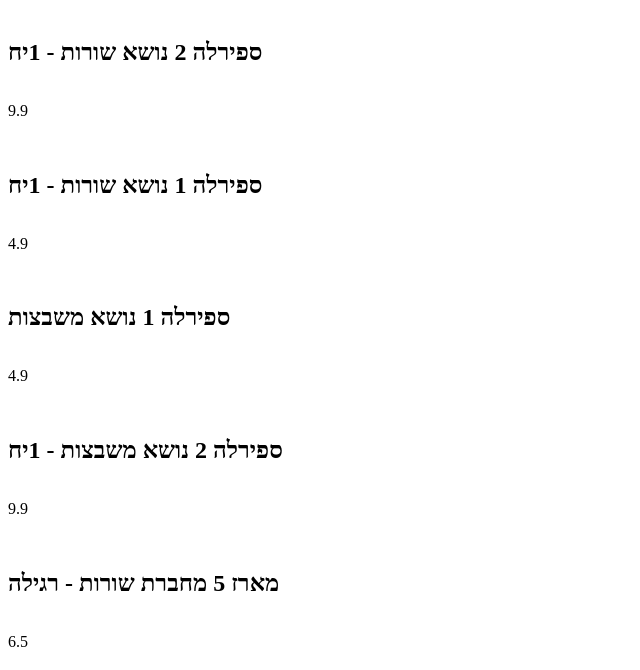
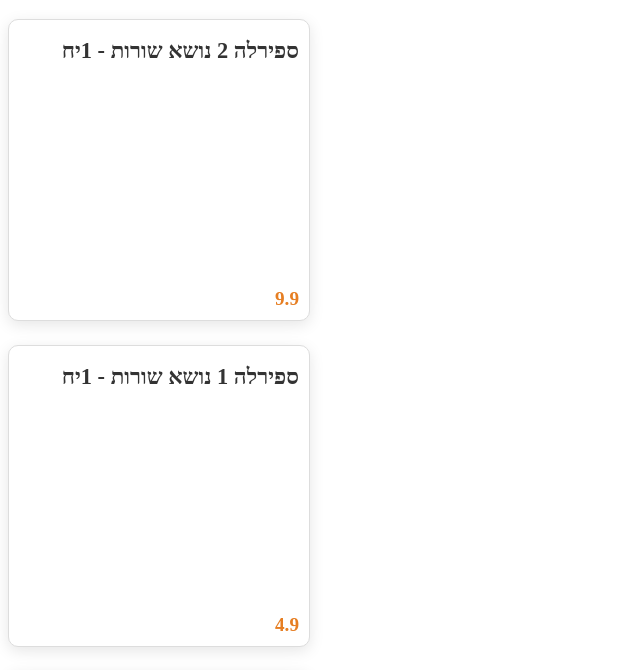
Before and after one commit to TamariIv/stationary-store, a plain HTML site: page index.html in a window 1280 px wide. Shown: the part 61-731 px from the top of the page, without its empty margins (0-640 px from the left). Drawn offline with Linux system fonts and the light colour scheme.

Commit message:
product style

```diff
--- a/style.css
+++ b/style.css
@@ -1,14 +1,53 @@
+
 #products {
     display: grid;
-    grid-template-columns: repeat(auto-fill, minmax(250px, 1fr));
-    gap: 1rem;
+    grid-template-columns: repeat(auto-fill, minmax(200px, 1fr));
+    gap: 1.5rem;
 }
 
 .product {
+    border: 1px solid #ddd;
+    border-radius: 10px;
+    background-color: #ffffff;
+    box-shadow: 0 4px 15px rgba(0, 0, 0, 0.1);
     display: flex;
     flex-direction: column;
     justify-content: space-between;
+    padding: 10px;
+    transition: transform 0.3s ease;
+    text-align: right;
+    overflow: hidden;
+    width: 280px;
+    height: 280px;
+    overflow: hidden;
 }
+.product:hover {
+    transform: translateY(-5px);
+}
+
+.product img {
+    width: 100%;
+    height: auto;
+    border-radius: 5px;
+    margin-bottom: 10px;
+    object-fit: cover;
+}
+
+.product h2 {
+    font-size: 1.4em;
+    margin: 8px 0;
+    color: #333;
+}
+
+.product p {
+    font-size: 1.2em;
+    color: #e67e22;
+    margin: 0;
+    font-weight: bold;
+}
+
+
+
 
 .container {
     display: flex;
```
